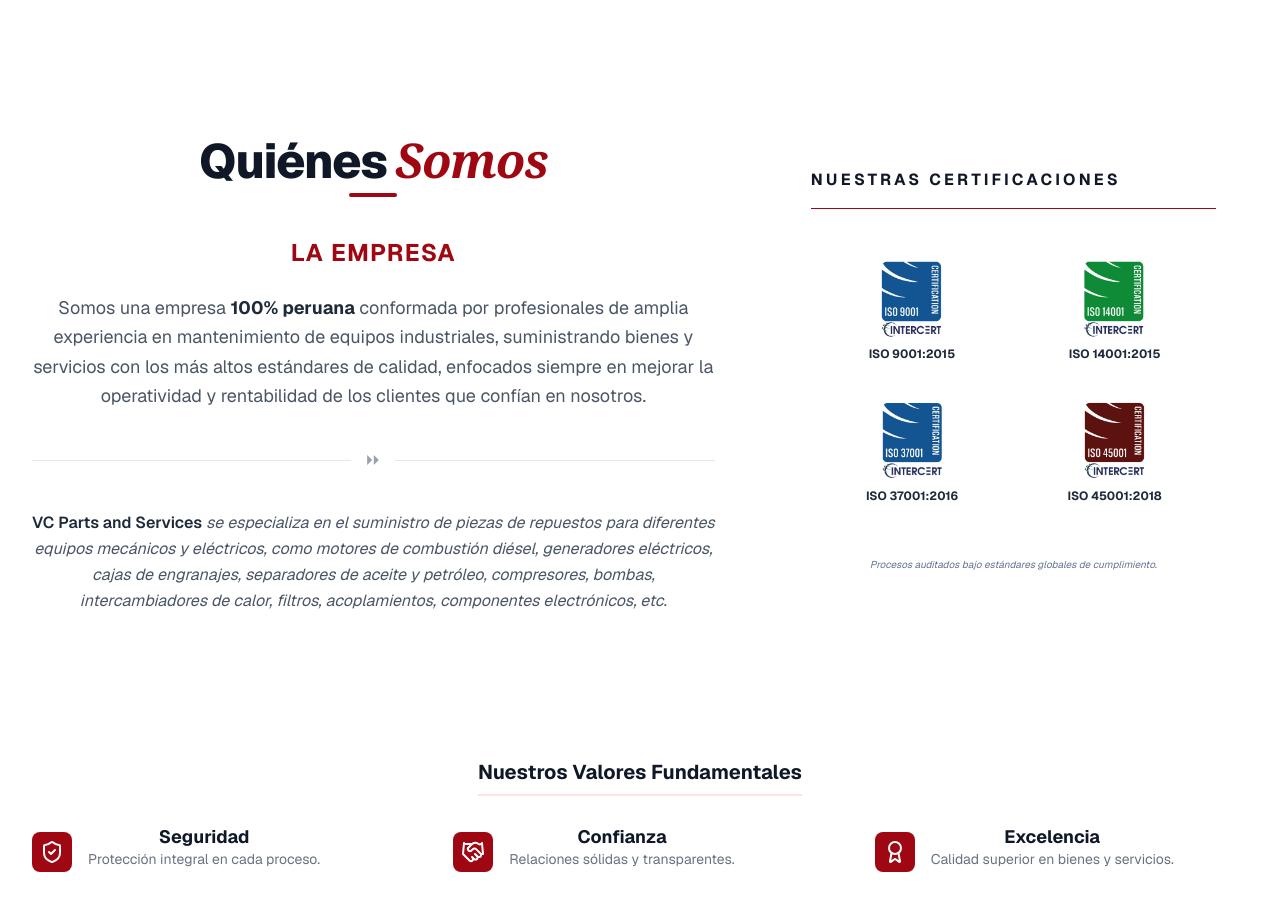
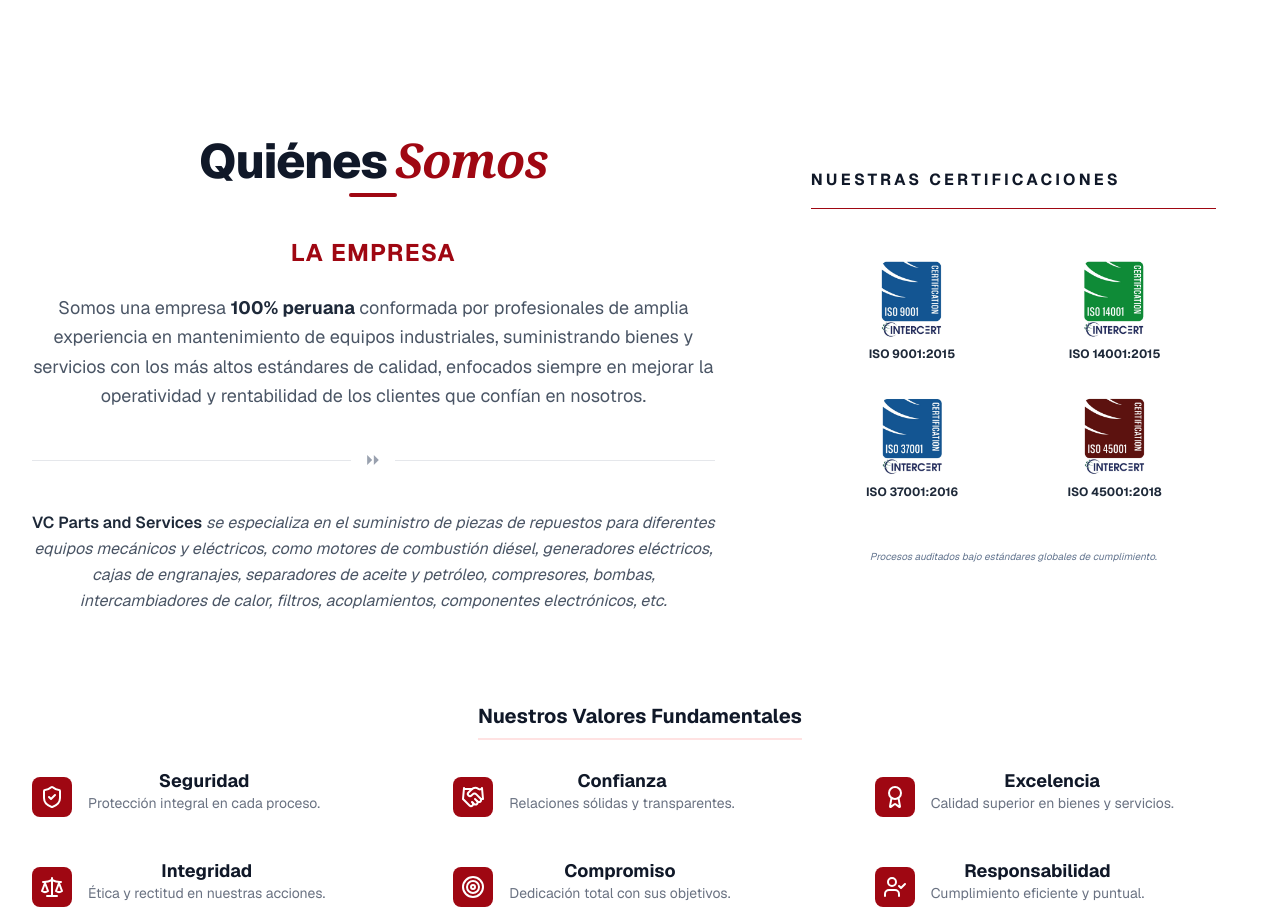
Before and after one commit to alancueva/vcpartsandservices, a Next.js app: page / in a window 1280 px wide. Shown: the part 820-1738 px from the top of the page. Built offline with nearby package versions, Linux system fonts and the light colour scheme.

Commit message:
ajuste de espaciados minimos

```diff
--- a/src/components/section/inicio/quienes-somos-2.tsx
+++ b/src/components/section/inicio/quienes-somos-2.tsx
@@ -77,9 +77,9 @@ interface ValueBlockProps {
 const ValueBlock: React.FC<ValueBlockProps> = ({ value }) => {
   const Icon = value.icon;
   return (
-    <div className="flex items-start space-x-4 group">
+    <div className="flex items-center space-x-4 group">
       <div
-        className={`mt-1 p-2 rounded-lg ${ACCENT_COLOR} bg-opacity-5 group-hover:bg-opacity-10 transition-colors`}
+        className={`p-2 rounded-lg ${ACCENT_COLOR} bg-opacity-5 group-hover:bg-opacity-10 transition-colors`}
       >
         <Icon className={`w-6 h-6 text-white`} />
       </div>
@@ -213,7 +213,7 @@ export default function AboutUsSection() {
   return (
     <section className="py-5 md:py-5  bg-white font-sans overflow-hidden">
       <div className="max-w-7xl mx-auto px-4 sm:px-6 lg:px-8">
-        <div className="grid grid-cols-1 lg:grid-cols-12 gap-16 items-start mb-24">
+        <div className="grid grid-cols-1 lg:grid-cols-12 gap-16 items-start mb-20">
           {/* TÍTULO PRINCIPAL */}
 
           <div className="lg:col-span-7">
@@ -315,7 +315,7 @@ export default function AboutUsSection() {
                         />
                       </div>
                     </div>
-                    <p className="text-xs font-bold text-gray-800 mb-1">
+                    <p className="text-xs font-bold text-gray-800">
                       {iso.title}
                     </p>
                     {/*<p className="text-[9px] text-slate-500 uppercase tracking-widest">
@@ -331,7 +331,7 @@ export default function AboutUsSection() {
           </div>
         </div>
 
-        <div className="text-center pt-12">
+        <div className="text-center pt-2">
           <h3 className=" text-xl font-bold text-gray-900 mb-8 border-b-2 border-red-100 inline-block pb-2">
             Nuestros Valores Fundamentales
           </h3>
```
